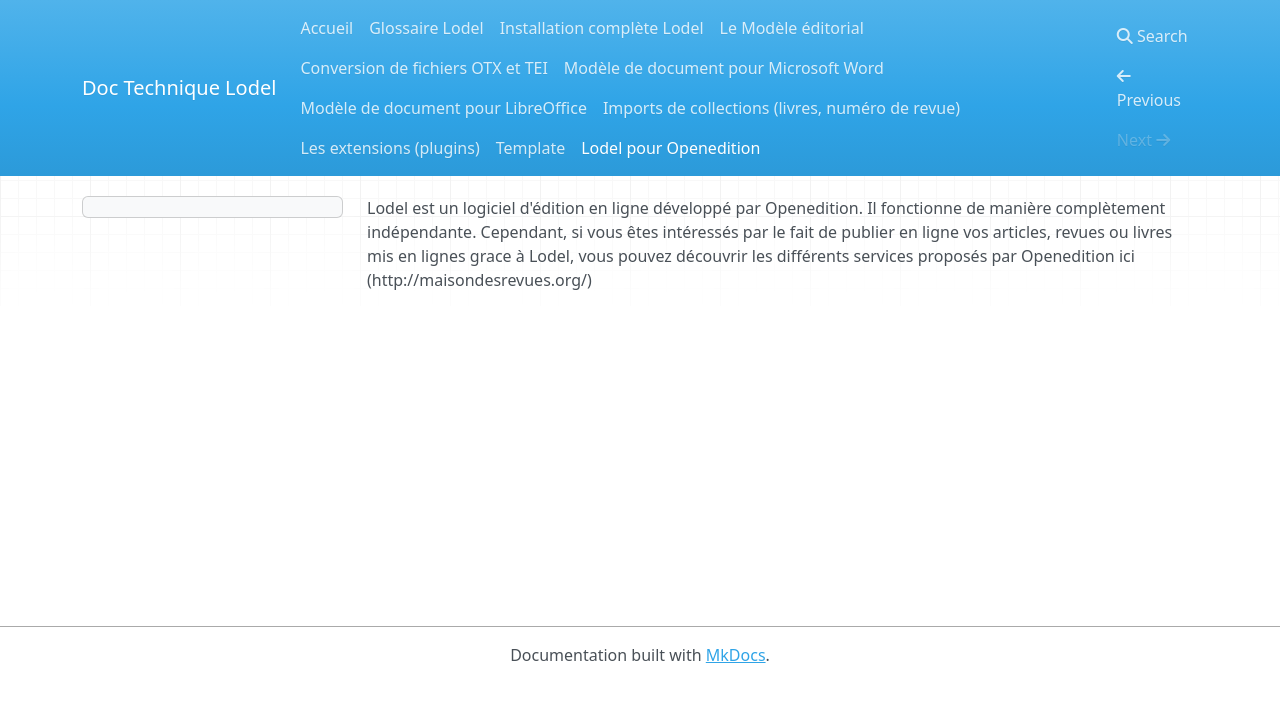
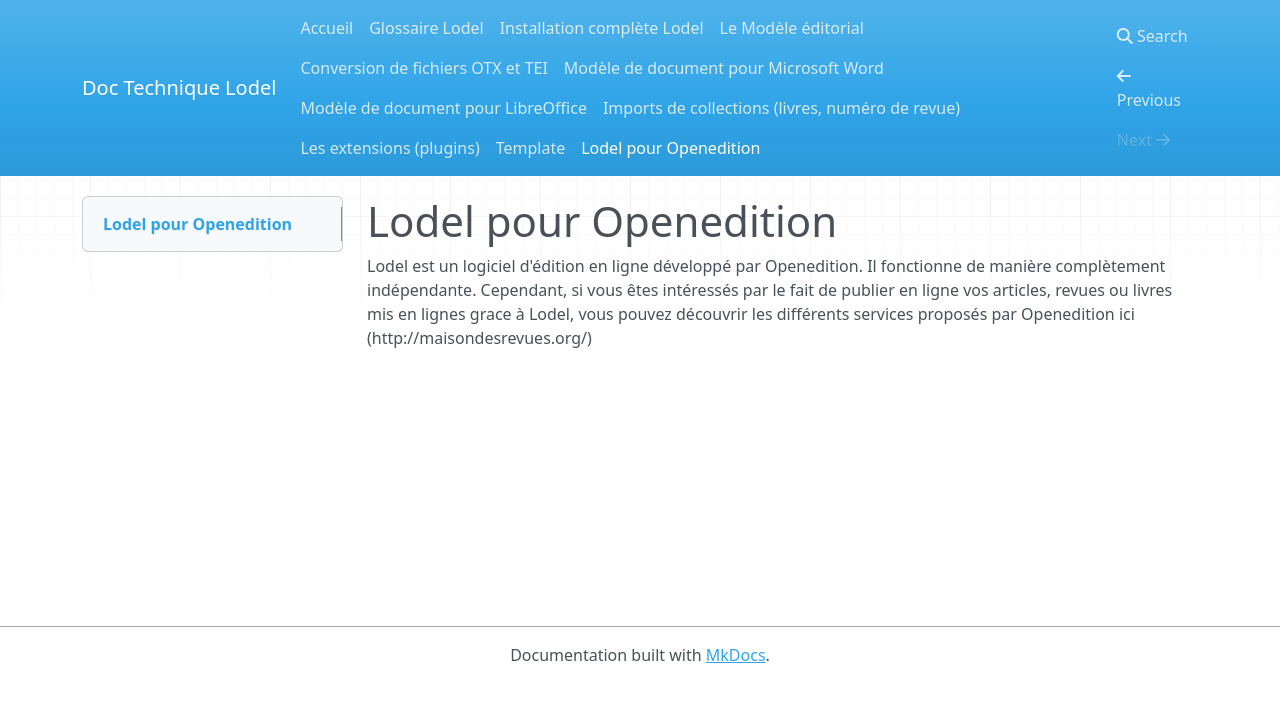
Before and after one commit to ValentinGeorgesDubost/Doc-Lodel, an MkDocs documentation site: the page built from docs/Lodel pour Openedition.md, in a window 1280 px wide. Shown: the top 702 px of the page. Built offline with MkDocs 1.6.1, drawn with Linux system fonts in a browser that asks for light colours; nearby versions of some CDN libraries; old or Windows-style settings are respelled for this version of MkDocs.

Commit message:
Update Lodel pour Openedition.md

```diff
--- a/docs/Lodel pour Openedition.md
+++ b/docs/Lodel pour Openedition.md
@@ -1 +1,4 @@
+Lodel pour Openedition
+======================
+
 Lodel est un logiciel d'édition en ligne développé par Openedition. Il fonctionne de manière complètement indépendante. Cependant, si vous êtes intéressés par le fait de publier en ligne vos articles, revues ou livres mis en lignes grace à Lodel, vous pouvez découvrir les différents services proposés par Openedition ici (http://maisondesrevues.org/)
```
